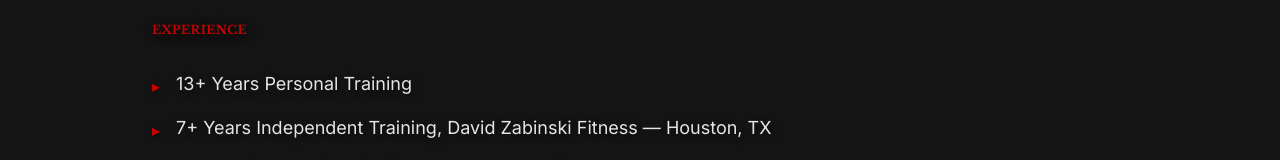
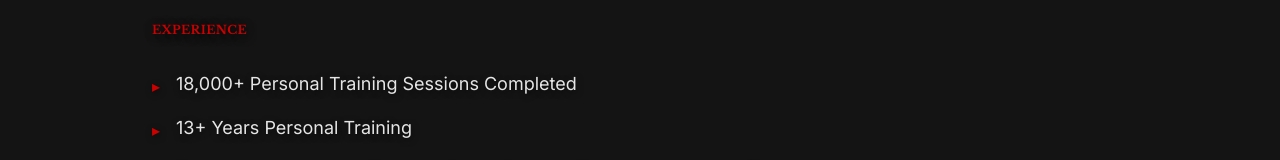
Before and after one commit to davidzabinskifitness/dzf-website, a Next.js app: page /experience in a window 1280 px wide. Shown: the part 548-708 px from the top of the page. Built offline with nearby package versions, Linux system fonts and the light colour scheme.

Commit message:
add 18000+ sessions bullet to experience page

```diff
--- a/app/experience/page.tsx
+++ b/app/experience/page.tsx
@@ -9,6 +9,7 @@
 };
 
 const experience = [
+  "18,000+ Personal Training Sessions Completed",
   "13+ Years Personal Training",
   "7+ Years Independent Training, David Zabinski Fitness — Houston, TX",
   "4 Years Equinox Tier 3+ Trainer — Houston, TX",
```
